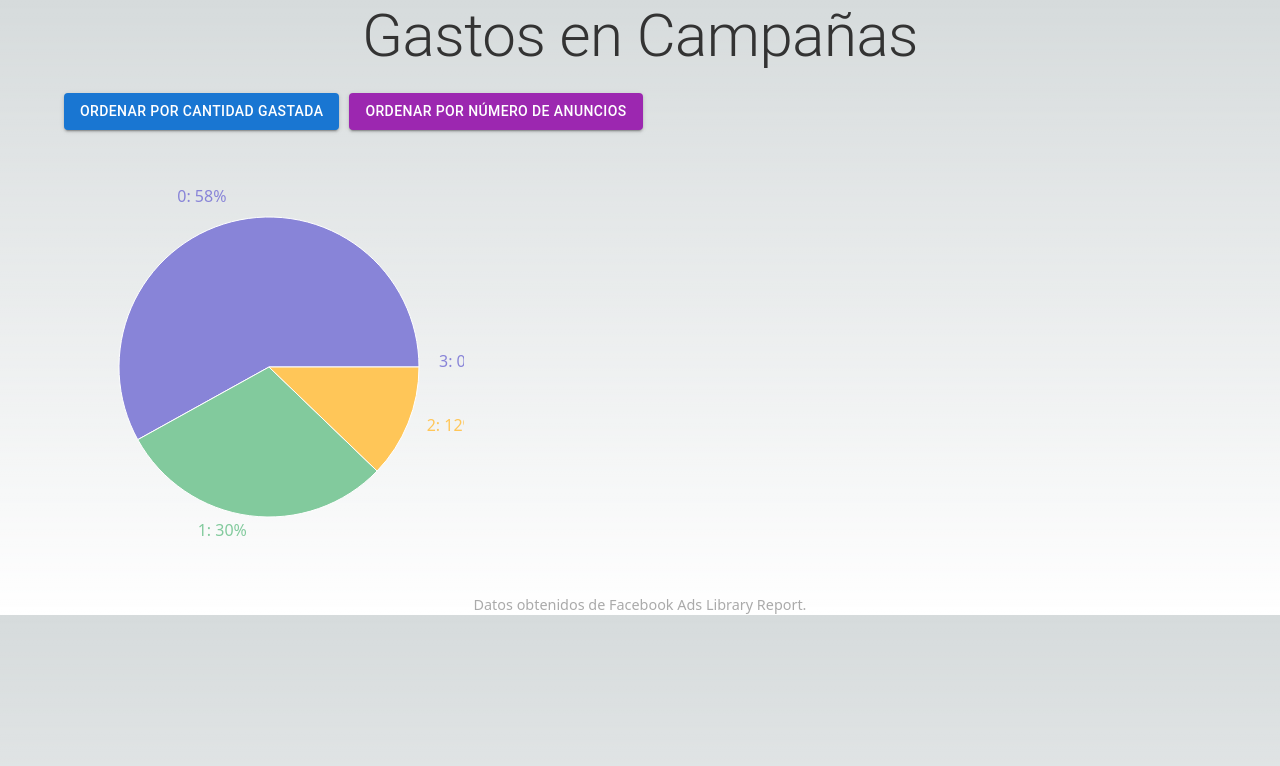
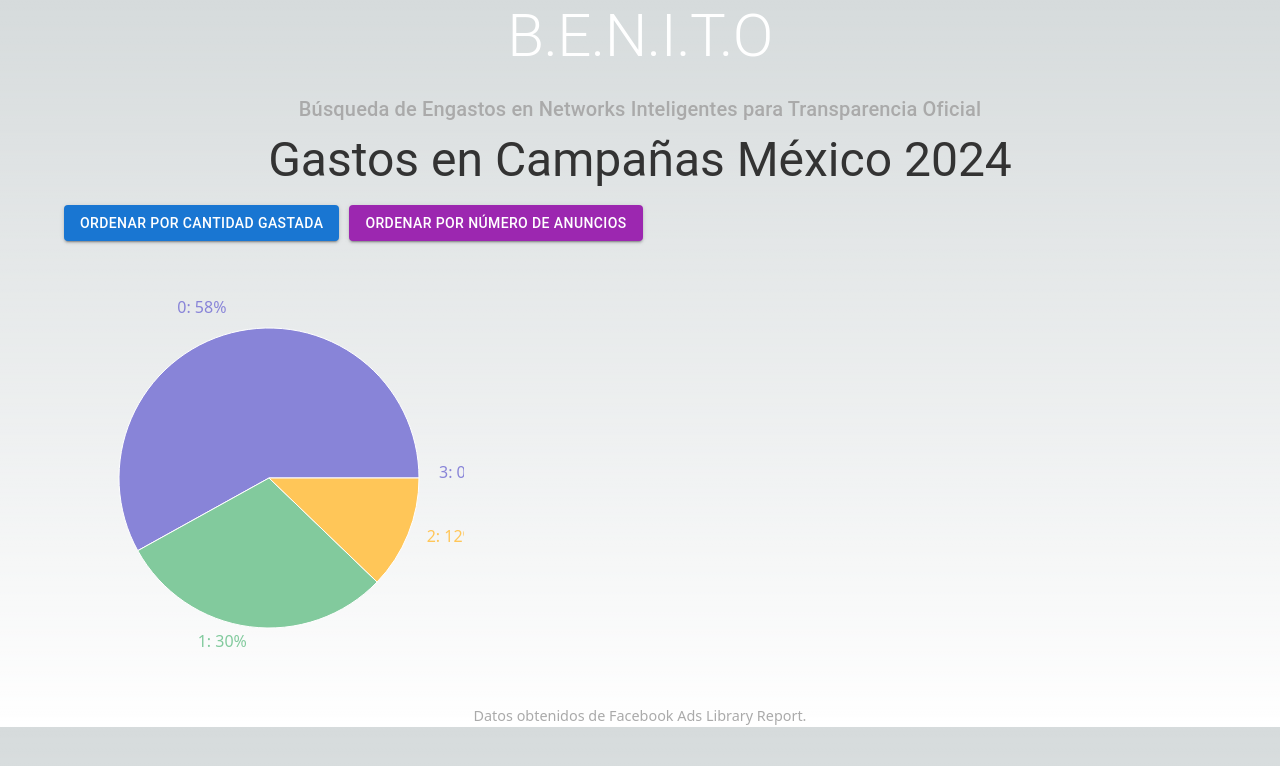
Before and after one commit to Root-FTW/BENITO, a Next.js app: page / in a window 1280 px wide. Shown: the top 766 px of the page. Built offline with nearby package versions, Linux system fonts and the light colour scheme.

Commit message:
Update index.js

```diff
--- a/pages/index.js
+++ b/pages/index.js
@@ -33,8 +33,14 @@ export default function Home({ data }) {
 
   return (
     <Container>
-      <Typography variant="h2" component="h1" gutterBottom className={styles.heading}>
-        Gastos en Campañas
+      <Typography variant="h2" component="h1" gutterBottom className={styles.projectName}>
+        B.E.N.I.T.O
+      </Typography>
+      <Typography variant="h6" component="p" gutterBottom className={styles.projectDescription}>
+        Búsqueda de Engastos en Networks Inteligentes para Transparencia Oficial
+      </Typography>
+      <Typography variant="h3" component="h2" gutterBottom className={styles.heading}>
+        Gastos en Campañas México 2024
       </Typography>
       <Box my={2} className={styles.buttonGroup}>
         <Button variant="contained" color="primary" onClick={filterByAmountSpent} style={{ marginRight: '10px' }}>
```
